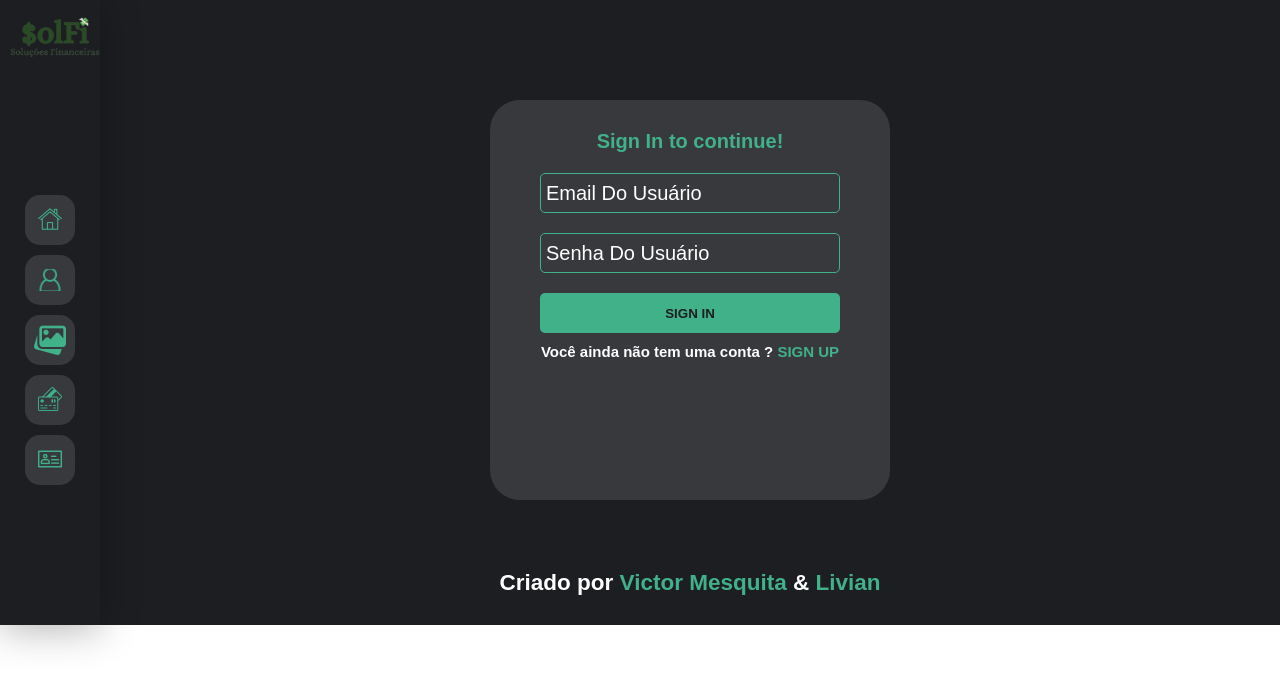
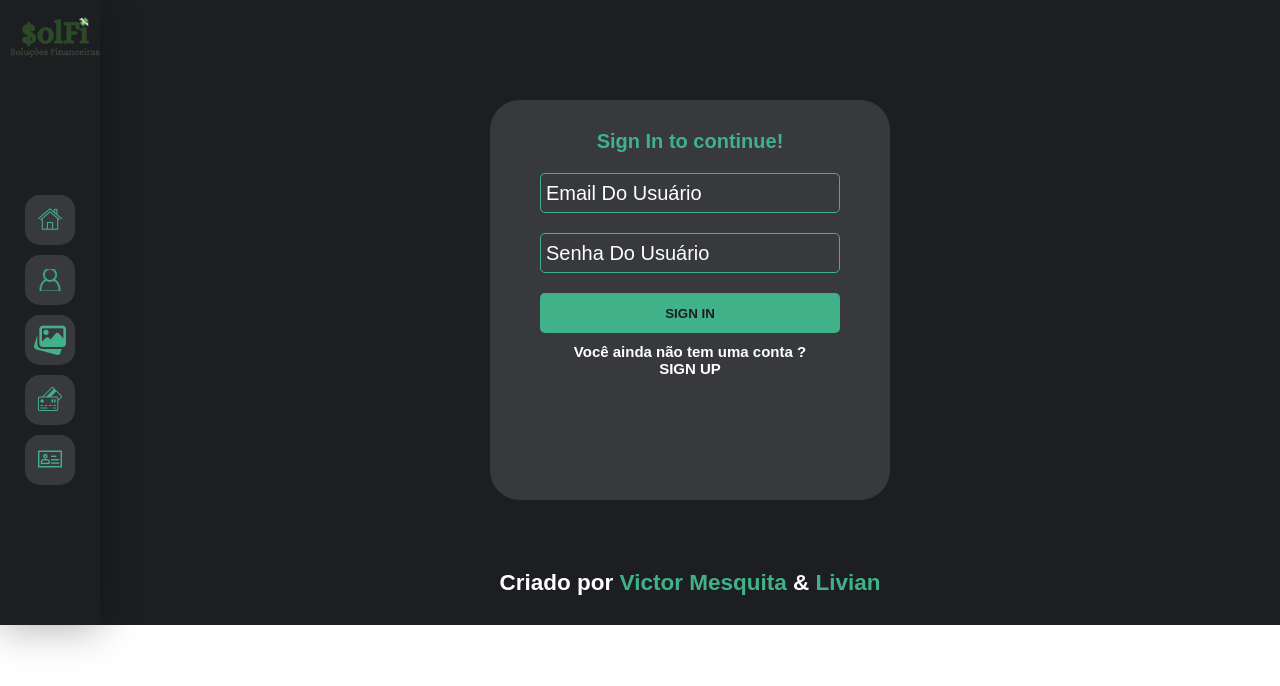
Before and after one commit to victor-joness/Solf1-Solucoes-Financeiras, a React (Create React App) app in the folder Client/: page /SignIN in a window 1280 px wide. Shown: the top 686 px of the page. Built offline with nearby package versions, Linux system fonts and the light colour scheme; a web font is replaced by a local one.

Commit message:
Update signin.jsx

```diff
--- a/Client/src/Pages/Autorizada/Login/SignIn/signin.jsx
+++ b/Client/src/Pages/Autorizada/Login/SignIn/signin.jsx
@@ -65,7 +65,7 @@ const PageLoginSignIn = () => {
                                 type="submit"
                             >SIGN IN</button>
 
-                            <h2 className='signin-container-direita-footer__account'>Você ainda não tem uma conta ? <a onClick={escolheuSignUp}>SIGN UP</a></h2>
+                            <h2 className='signin-container-direita-footer__account'>Você ainda não tem uma conta ? <p onClick={escolheuSignUp}>SIGN UP</p></h2>
                         </Form>
                     </Formik>
                 </div>
```
